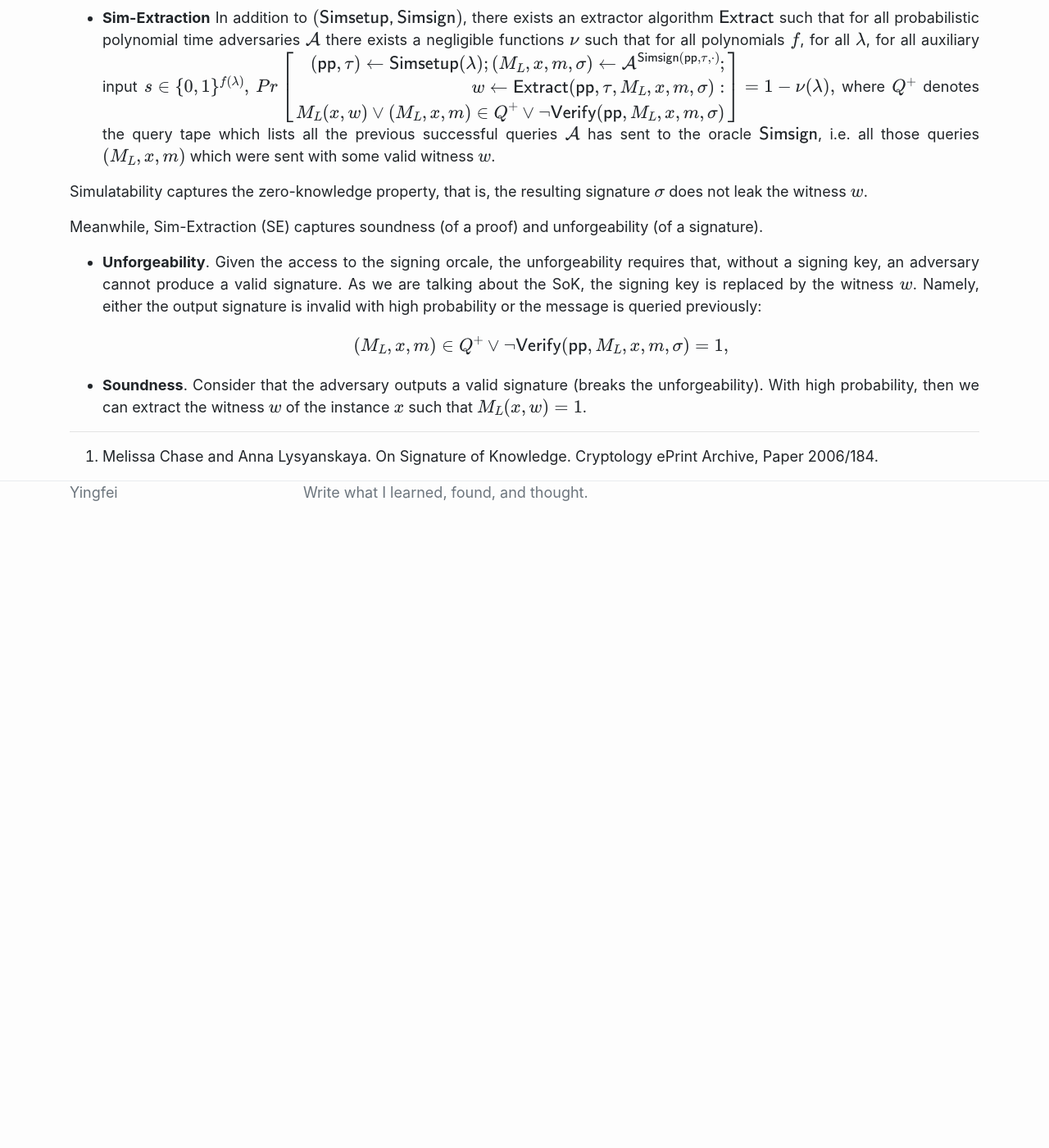
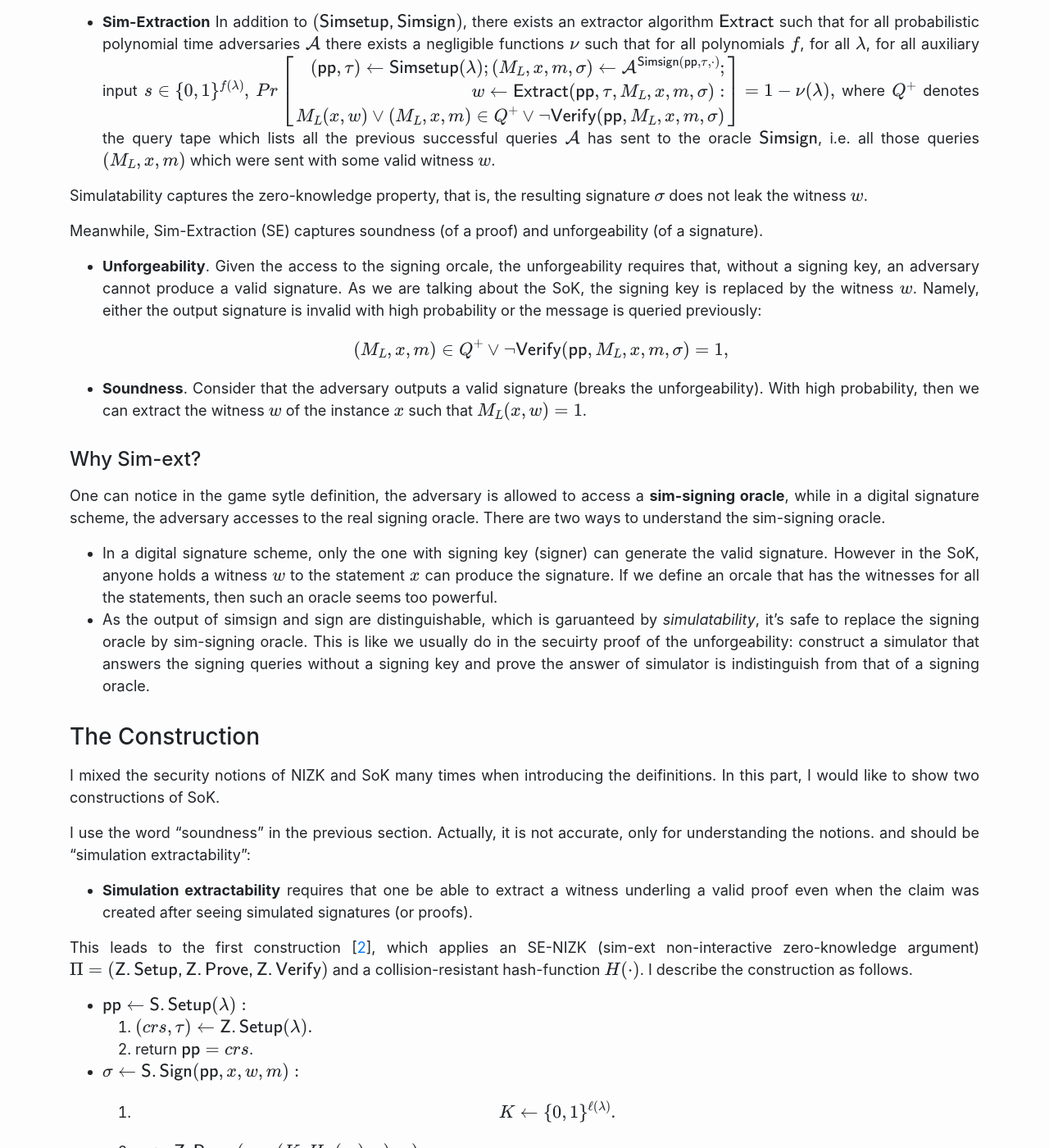
Before and after one commit to YanYingfei/yanyingfei.github.io, a Jekyll site: the page built from _posts/2023-11-07-Signature-of-Knowledge.md, in a window 1280 px wide and 1400 px high, scrolled down 3232 px. Shown: the whole window at 82% size. Built offline with Jekyll 4.4.1, drawn with Linux system fonts in a browser that asks for light colours; formulas are drawn with MathJax 3; before the commit the page ends 3862 px from its top, so only the background shows below that; some of the changed text lies outside the part shown.

Commit message:
Update 2023-11-07-Signature-of-Knowledge.md

```diff
--- a/_posts/2023-11-07-Signature-of-Knowledge.md
+++ b/_posts/2023-11-07-Signature-of-Knowledge.md
@@ -79,9 +79,62 @@ Meanwhile, Sim-Extraction (SE) captures soundness (of a proof) and unforgeabilit
 - **Unforgeability**. Given the access to the signing orcale, the unforgeability requires that, without a signing key, an adversary cannot produce a valid signature. As we are talking about the SoK, the signing key is replaced by the witness $w$. Namely, either the output signature is invalid with high probability or the message is queried previously: \begin{equation} (M_L, x, m) \in Q^{+} \vee \lnot \mathsf{Verify}(\mathsf{pp},M_L, x, m, \sigma) = 1, \end{equation}
 - **Soundness**. Consider that the adversary outputs a valid signature (breaks the unforgeability). With high probability, then we can extract the witness $w$ of the instance $x$ such that $M_L(x,w) = 1$.
 
+#### Why Sim-ext?
 
+One can notice in the game sytle definition, the adversary is allowed to access a **sim-signing oracle**, while in a digital signature scheme, the adversary accesses to the real signing oracle. There are two ways to understand the sim-signing oracle.
+- In a digital signature scheme, only the one with signing key (signer) can generate the valid signature. However in the SoK, anyone holds a witness $w$ to the statement $x$ can produce the signature. If we define an orcale that has the witnesses for all the statements, then such an oracle seems too powerful.
+- As the output of simsign and sign are distinguishable, which is garuanteed by *simulatability*, it's safe to replace the signing oracle by sim-signing oracle. This is like we usually do in the secuirty proof of the unforgeability: construct a simulator that answers the signing queries without a signing key and prove the answer of simulator is indistinguish from that of a signing oracle.
 
+### The Construction
+I mixed the security notions of NIZK and SoK many times when introducing the deifinitions. In this part, I would like to show two constructions of SoK.
 
+I use the word "soundness" in the previous section. Actually, it is not accurate, only for understanding the notions. and should be "simulation extractability":
+
+- **Simulation extractability** requires that one be able to extract a witness underling a valid proof even when the claim was created after seeing simulated signatures (or proofs).
+
+This leads to the first construction [<a href="#ref2">2</a>], which applies an SE-NIZK (sim-ext non-interactive zero-knowledge argument) $\Pi = (\mathsf{Z.Setup, Z.Prove, Z.Verify})$ and a collision-resistant hash-function $H(\cdot)$.  I describe the construction as follows.
+
+- $\mathsf{pp} \gets \mathsf{S.Setup}(\lambda):$
+	1. $(crs, \tau) \gets \mathsf{Z.Setup}(\lambda).$
+	2. return $\mathsf{pp} = crs$.
+- $\sigma \gets \mathsf{S.Sign}(\mathsf{pp},x, w, m):$
+	1. $$K \gets \{0,1\}^{\ell(\lambda)}.$$
+	2. $\pi \gets \mathsf{Z.Prove} (crs, (K, H_K(m), x), w).$
+	3. return $\sigma = (K, \pi).$
+- $\mathsf{S.Verify}(\mathsf{pp}, x, m, \sigma)$
+	1. return $\mathsf{Z.Verify}(crs, (K, H_K(m), x), \pi).$
+
+In the above scheme, SE-NIZK $\Pi$ proves the relation:
+$\begin{equation} R=\{((K, h, x); w) : K \gets \{0,1\}^{\ell(\lambda)} \land h \gets \{0,1\}^{\ell(\lambda)} \land (x,w) \in M_L \}. \end{equation}$
+
+- $\mathsf{Simsetup}:$
+	1. $(crs, \tau) \gets \mathsf{Z.Setup}(\lambda).$
+	2. return $\mathsf{pp} = (crs, \tau)$.
+- $\mathsf{Simsign}:$
+	1. $$K \gets \{0,1\}^{\ell(\lambda)}.$$
+	2. $\pi \gets \mathsf{Z.Simprove} (crs, \tau,(K, H_K(m), x)).$
+	3. return $\sigma = (K, \pi).$
+
+The second construction applies CPA secure dense encryption scheme $\mathsf{(KeyGen, Enc, Dec)}$ and simulation-sound non-interactive zero knowledge proofs $\Pi = (\mathsf{Z.Setup, Z.Prove, Z.Verify})$. I describe the construction as follows.
+
+- $\mathsf{pp} \gets \mathsf{S.Setup}(\lambda):$
+	1. $PK \gets \mathsf{KeyGen}(\lambda).$
+	2. $(crs, \tau) \gets \mathsf{Z.Setup}(\lambda).$
+	3. return $\mathsf{pp} = (PK, crs)$.
+- $\sigma \gets \mathsf{S.Sign}(\mathsf{pp},x, w, m):$
+	1. sample $r \gets R$ from a randomness space.
+	2. $c=\mathsf{Enc}(PK,(m,w),r).$
+	3. $\pi \gets \mathsf{Z.Prove} (crs, (m, M_L, x,c,PK), w).$
+	4. return $\sigma = (c, \pi).$
+- $\mathsf{S.Verify}(\mathsf{pp}, x, m, \sigma)$
+	1. return $\mathsf{Z.Verify}(crs, (m, M_L, x,c,PK), \pi).$
+
+In the scheme, $\Pi$ proves the relation:
+$\begin{equation} R=\{((m, M_L, x,c,PK); w) : c=\mathsf{Enc}(PK,(m,w),r) \land (x,w) \in M_L \}. \end{equation}$
+
+The security proofs refer to the corresponding literature.
 
 ---
 1. <p name = "ref1"> Melissa Chase and Anna Lysyanskaya. On Signature of Knowledge. Cryptology ePrint Archive, Paper 2006/184.</p>
+
+2. <p name = "ref2"> Jens Groth and Mary Maller. Snarky Signatures: Minimal Signatures of Knowledge from Simulation-Extractable SNARKs. Cryptology ePrint Archive, Paper 2017/540. </p>
```
Also changed, not shown: other parts of _posts/2023-11-07-Signature-of-Knowledge.md (+2 -2 lines).
